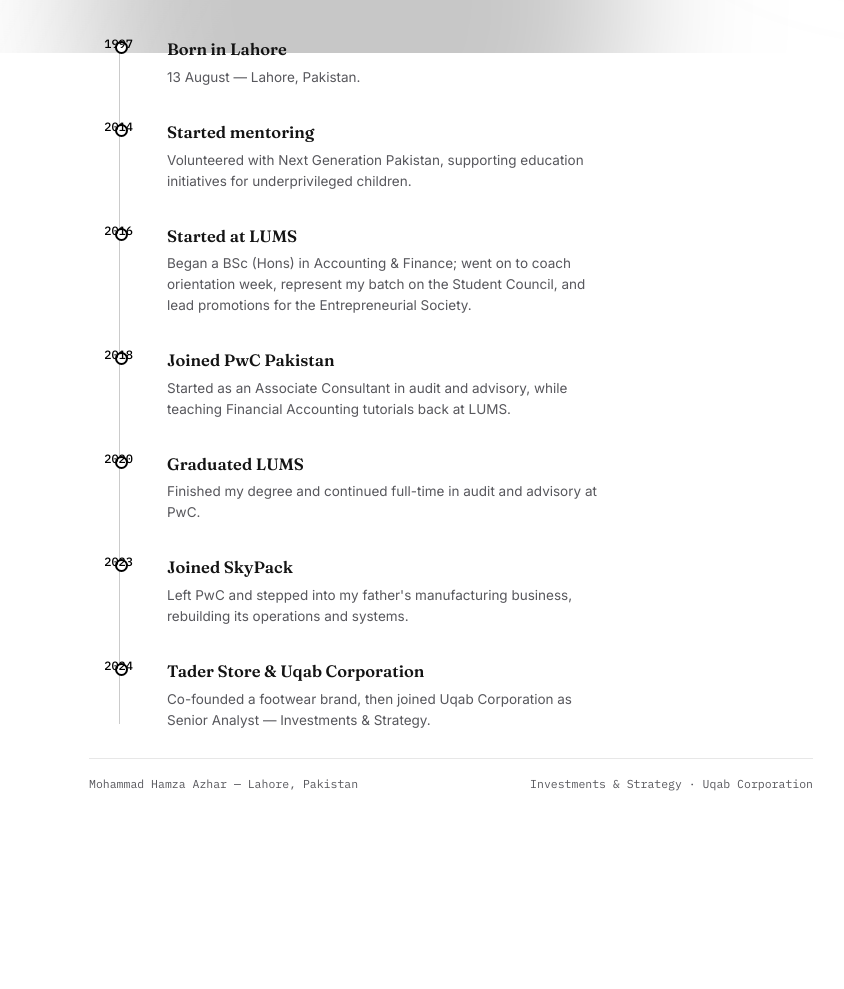
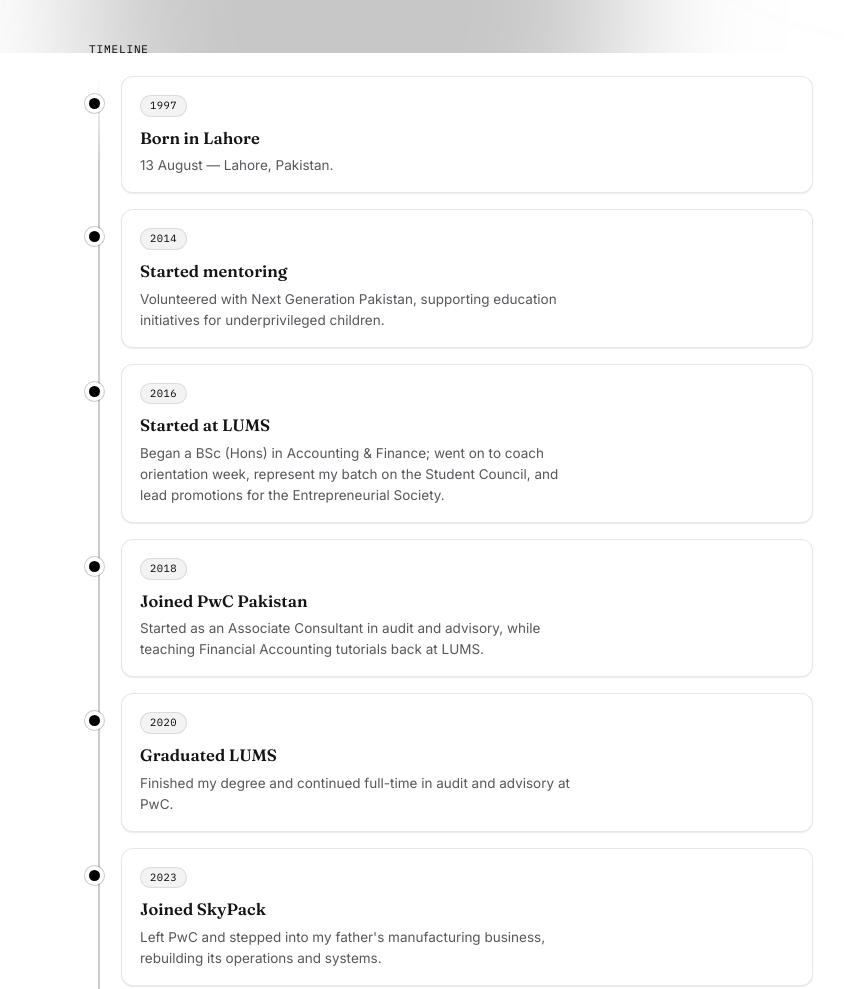
Before and after one commit to HamzaaAzhar/HamzaaAzhar.github.io, a plain HTML site: page index.html in a window 1280 px wide. Shown: the part 747-1736 px from the top of the page, without its empty margins (189-1033 px from the left). Before the commit the page ends 1604 px from the top, so only its background shows below. Drawn offline with Linux system fonts and the light colour scheme.

Commit message:
Redesign timeline: card entries, gradient-fading line, pill year badges, ring markers
Co-Authored-By: Claude Sonnet 5 <noreply@anthropic.com>

```diff
--- a/index.html
+++ b/index.html
@@ -354,25 +354,40 @@
   }
 
   /* ── Timeline ─────────────────────────────────────────────── */
+  .timeline-label {
+    display: block;
+    font-family: var(--mono);
+    font-size: 11px;
+    letter-spacing: 0.08em;
+    text-transform: uppercase;
+    color: var(--brass-deep);
+    margin: 44px 0 18px;
+  }
+
   .timeline {
     position: relative;
-    margin: 40px 0 4px;
-    padding-left: 78px;
+    margin: 0 0 4px;
+    padding-left: 32px;
   }
 
   .timeline::before {
     content: "";
     position: absolute;
-    left: 30px;
-    top: 6px;
-    bottom: 6px;
-    width: 1px;
-    background: var(--rule-strong);
+    left: 9px;
+    top: 4px;
+    bottom: 4px;
+    width: 2px;
+    border-radius: 2px;
+    background: linear-gradient(to bottom,
+      transparent,
+      var(--rule-strong) 8%,
+      var(--rule-strong) 92%,
+      transparent);
   }
 
   .tl-item {
     position: relative;
-    padding-bottom: 32px;
+    padding-bottom: 16px;
     opacity: 0;
     transform: translateY(14px);
     transition: opacity 0.5s ease, transform 0.5s ease;
@@ -385,31 +400,45 @@
 
   .tl-item:last-child { padding-bottom: 0; }
 
-  .tl-item::before {
-    content: "";
+  .tl-marker {
     position: absolute;
-    left: -52px;
-    top: 4px;
-    width: 9px;
-    height: 9px;
+    left: -32px;
+    top: 22px;
+    width: 11px;
+    height: 11px;
     border-radius: 50%;
+    background: var(--brass-deep);
+    box-shadow: 0 0 0 4px var(--paper), 0 0 0 5px var(--rule-strong);
+  }
+
+  .tl-card {
     background: var(--paper);
-    border: 2px solid var(--brass-deep);
+    border: 1px solid var(--rule);
+    border-radius: 12px;
+    padding: 14px 18px 16px;
+    box-shadow: var(--shadow-sm);
+    transition: box-shadow 0.2s ease, transform 0.2s ease;
+  }
+
+  .tl-card:hover {
+    box-shadow: var(--shadow-md);
+    transform: translateY(-1px);
   }
 
   .tl-year {
-    position: absolute;
-    left: -78px;
-    top: -2px;
-    width: 44px;
+    display: inline-block;
     font-family: var(--mono);
-    font-size: 12px;
-    font-weight: 500;
+    font-size: 10.5px;
+    letter-spacing: 0.04em;
     color: var(--brass-deep);
-    text-align: right;
+    background: var(--paper-2);
+    border: 1px solid var(--rule);
+    padding: 2px 9px;
+    border-radius: 999px;
+    margin-bottom: 9px;
   }
 
-  .tl-content h5 {
+  .tl-card h5 {
     font-family: var(--serif);
     font-weight: 600;
     font-size: 16.5px;
@@ -417,7 +446,7 @@
     color: var(--ink);
   }
 
-  .tl-content p {
+  .tl-card p {
     font-size: 13.5px;
     line-height: 1.55;
     color: var(--ink-soft);
@@ -426,16 +455,9 @@
   }
 
   @media (max-width: 560px) {
-    .timeline { padding-left: 26px; }
-    .timeline::before { left: 4px; }
-    .tl-item::before { left: -22px; }
-    .tl-year {
-      position: static;
-      display: block;
-      text-align: left;
-      width: auto;
-      margin-bottom: 4px;
-    }
+    .timeline { padding-left: 24px; }
+    .timeline::before { left: 6px; }
+    .tl-marker { left: -24px; }
   }
 
   @media (prefers-reduced-motion: reduce) {
@@ -682,52 +704,60 @@
       <p><span class="story-label">Outside of work</span>I play padel most weeks, competitively rather than casually, and I'm rarely far from a chess board — usually mid blitz-game at an hour I probably shouldn't be awake. The same instinct that wants to win a match also wants to take things apart: I build side projects, tinker with home systems, and enjoy poking at AI models and software just to see how far they bend. Given the choice, I'd rather show up with a working prototype than a strategy deck.</p>
     </div>
 
+    <span class="timeline-label">Timeline</span>
     <div class="timeline">
       <div class="tl-item">
+        <div class="tl-marker"></div>
+        <div class="tl-card">
           <span class="tl-year">1997</span>
-        <div class="tl-content">
           <h5>Born in Lahore</h5>
           <p>13 August — Lahore, Pakistan.</p>
         </div>
       </div>
       <div class="tl-item">
+        <div class="tl-marker"></div>
+        <div class="tl-card">
           <span class="tl-year">2014</span>
-        <div class="tl-content">
           <h5>Started mentoring</h5>
           <p>Volunteered with Next Generation Pakistan, supporting education initiatives for underprivileged children.</p>
         </div>
       </div>
       <div class="tl-item">
+        <div class="tl-marker"></div>
+        <div class="tl-card">
           <span class="tl-year">2016</span>
-        <div class="tl-content">
           <h5>Started at LUMS</h5>
           <p>Began a BSc (Hons) in Accounting &amp; Finance; went on to coach orientation week, represent my batch on the Student Council, and lead promotions for the Entrepreneurial Society.</p>
         </div>
       </div>
       <div class="tl-item">
+        <div class="tl-marker"></div>
+        <div class="tl-card">
           <span class="tl-year">2018</span>
-        <div class="tl-content">
           <h5>Joined PwC Pakistan</h5>
           <p>Started as an Associate Consultant in audit and advisory, while teaching Financial Accounting tutorials back at LUMS.</p>
         </div>
       </div>
       <div class="tl-item">
+        <div class="tl-marker"></div>
+        <div class="tl-card">
           <span class="tl-year">2020</span>
-        <div class="tl-content">
           <h5>Graduated LUMS</h5>
           <p>Finished my degree and continued full-time in audit and advisory at PwC.</p>
         </div>
       </div>
       <div class="tl-item">
+        <div class="tl-marker"></div>
+        <div class="tl-card">
           <span class="tl-year">2023</span>
-        <div class="tl-content">
           <h5>Joined SkyPack</h5>
           <p>Left PwC and stepped into my father's manufacturing business, rebuilding its operations and systems.</p>
         </div>
       </div>
       <div class="tl-item">
+        <div class="tl-marker"></div>
+        <div class="tl-card">
           <span class="tl-year">2024</span>
-        <div class="tl-content">
           <h5>Tader Store &amp; Uqab Corporation</h5>
           <p>Co-founded a footwear brand, then joined Uqab Corporation as Senior Analyst — Investments &amp; Strategy.</p>
         </div>
```
Lines whose indentation alone changed are shown as unchanged.
